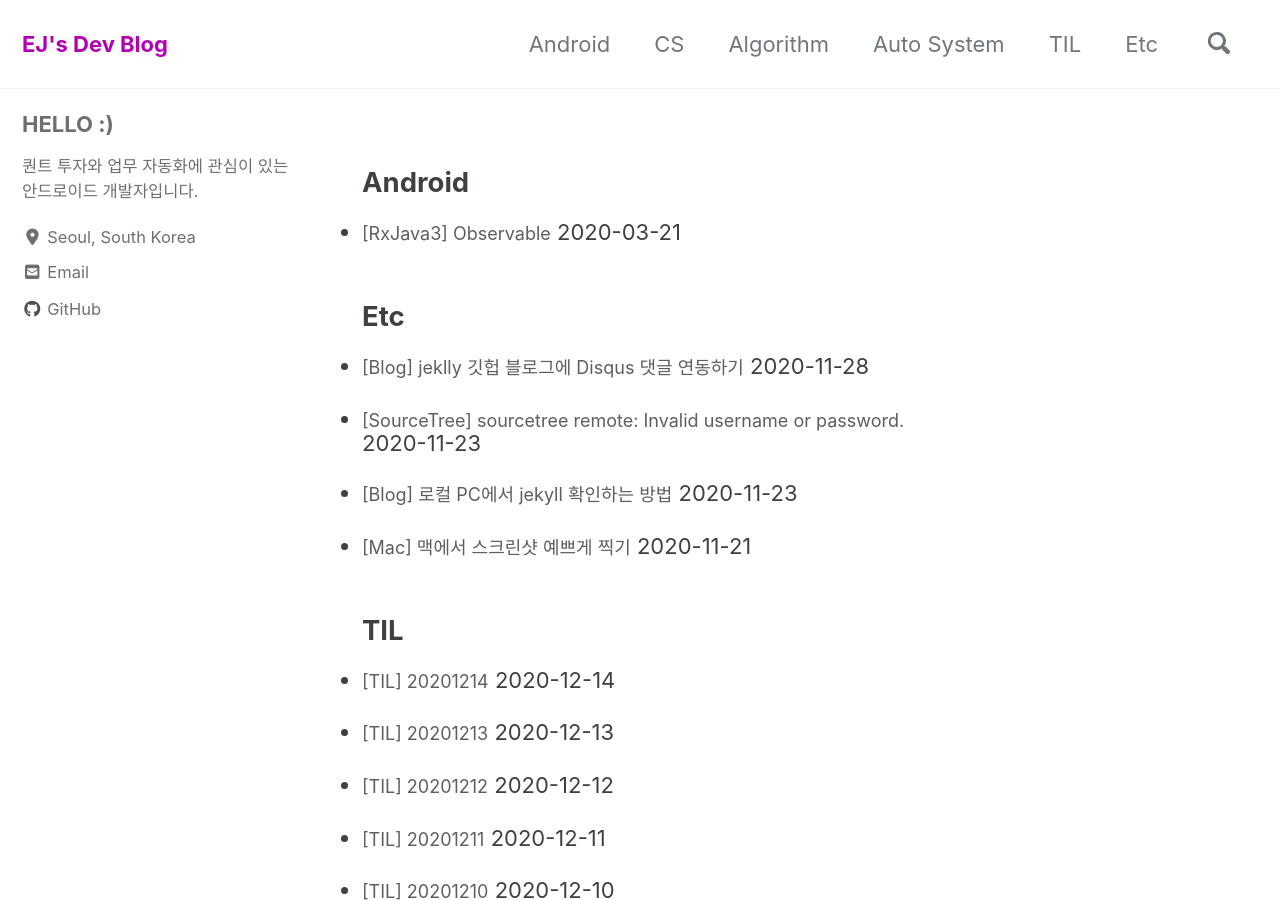
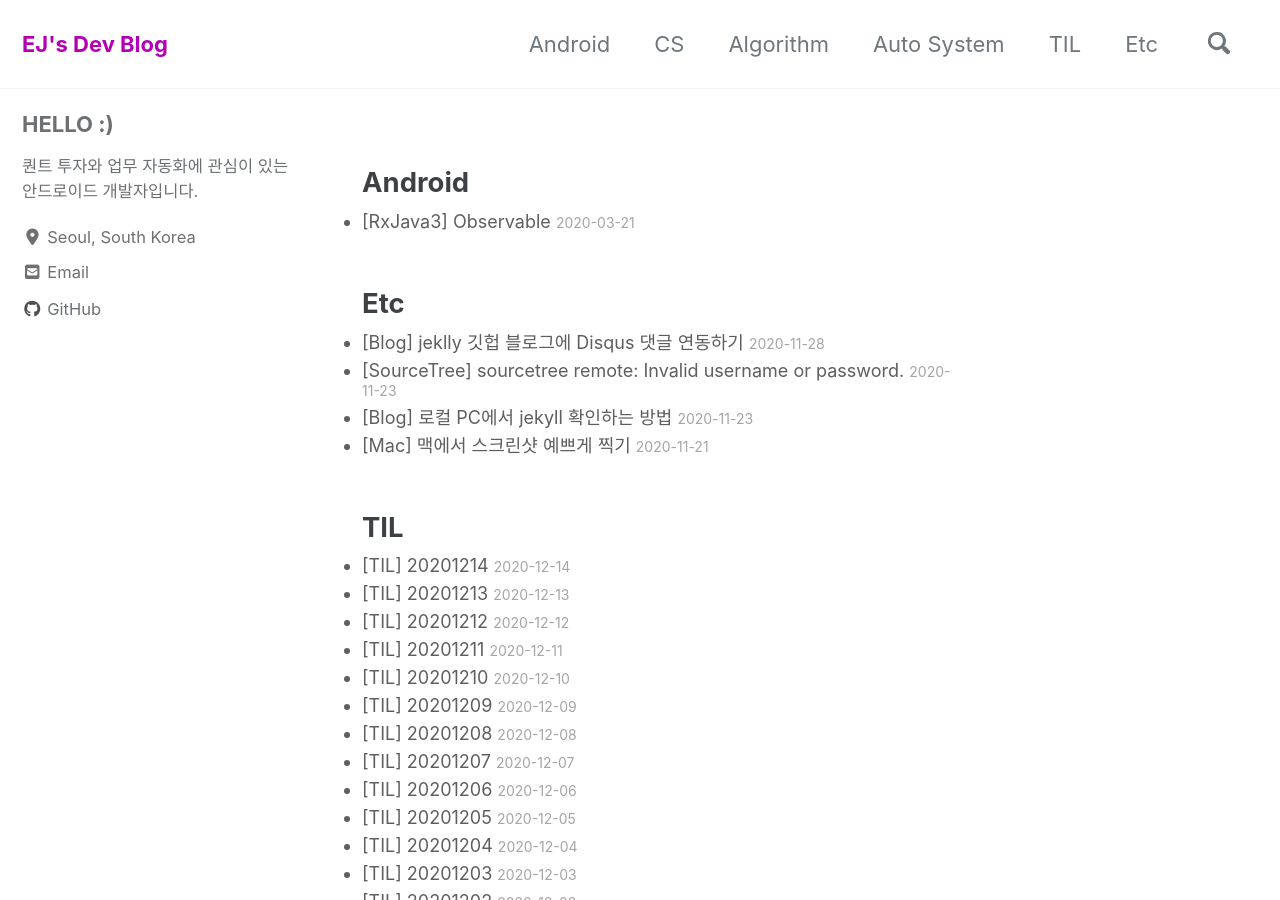
Before and after one commit to dev-eunji/dev-eunji.github.io, a Jekyll site: the page built from index.html, in a window 1280 px wide and 900 px high. Built offline with Jekyll 4.4.1, drawn with Linux system fonts in a browser that asks for light colours; cached includes are drawn as plain includes; nearby versions of some CDN libraries; the list of posts is cut into pages by our own code.

Commit message:
UI 변경: 포스트리스트

```diff
--- a/_layouts/home.html
+++ b/_layouts/home.html
@@ -10,12 +10,12 @@ layout: archive
   {% for posts in category %}
     {% for post in posts %}
       {% if post.url %}
-      <li>
-        <p>
-          <a class="title-href" href="{{ post.url | prepend: site.url }}">{{ post.title }}</a>
-          <time>{{ post.date | date:"%F" }}</time>
-        </p>
-      </li>
+      <a class="title-href" href="{{ post.url | prepend: site.url }}">
+        <li>
+          {{ post.title }}
+          <time class="title-date">{{ post.date | date:"%F" }}</time>
+        </li>
+      </a>
       {% endif %}
     {% endfor %}
   {% endfor %}
```
Also changed, not shown: _layouts/category.html (+6 -6 lines).
